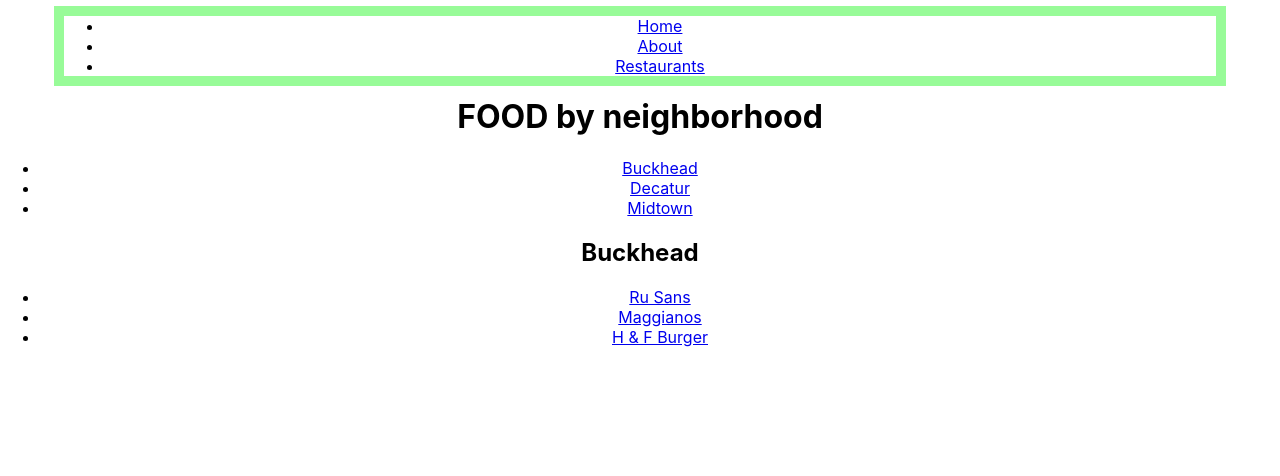
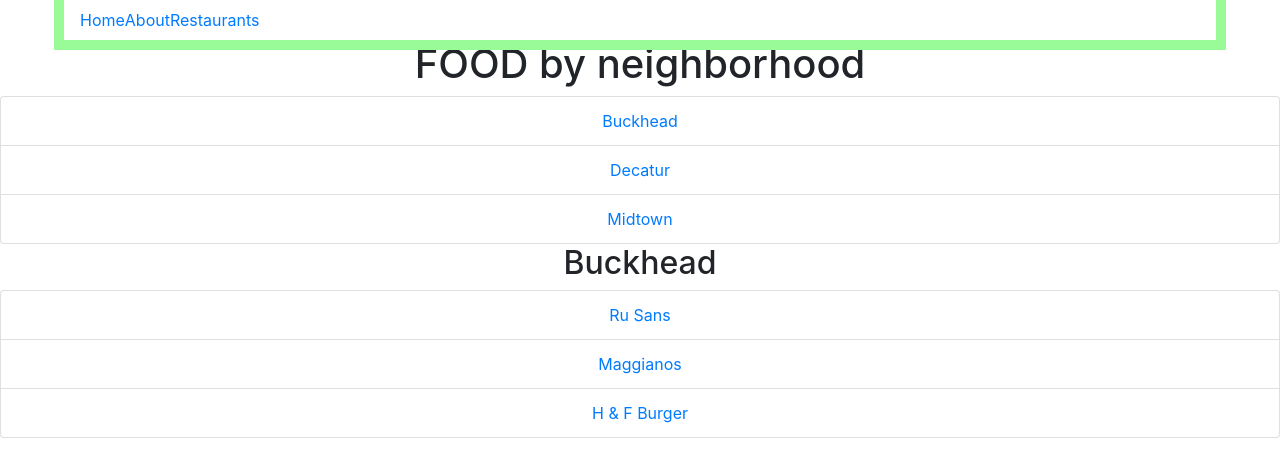
Before and after one commit to amelia678/restaurant-router, a React (Create React App) app: page /restaurants/Buckhead in a window 1280 px wide. Shown: the top 476 px of the page. Built offline with nearby package versions, Linux system fonts and the light colour scheme.

Commit message:
adds bootstrap styling

```diff
--- a/public/index.html
+++ b/public/index.html
@@ -20,6 +20,7 @@
       Learn how to configure a non-root public URL by running `npm run build`.
     -->
     <title>React App</title>
+    <link rel="stylesheet" href="https://stackpath.bootstrapcdn.com/bootstrap/4.1.3/css/bootstrap.min.css" integrity="sha384-MCw98/SFnGE8fJT3GXwEOngsV7Zt27NXFoaoApmYm81iuXoPkFOJwJ8ERdknLPMO" crossorigin="anonymous">
   </head>
   <body>
     <noscript>
--- a/src/NavBar.js
+++ b/src/NavBar.js
@@ -6,15 +6,12 @@
 const NavBar = (props) => {
     return (
         <div className="navbar">
-            <ul>
-              <li><Link to="/">Home</Link></li>
-              <li><Link to="/about">About</Link></li>
-              {/* <li><Link to="/restaurants">Restuarants</Link></li> */}
-            <li>
-            <Link to="/restaurants/">Restaurants</Link>
+            <ul className="nav">
+              <li className="nav-item"><Link to="/">Home</Link></li>
+              <br></br>
+              <li className="nav-item"><Link to="/about">About</Link></li>
 
-            </li>
-
+            <li className="nav-item"><Link to="/restaurants/">Restaurants</Link></li>
             </ul>
         </div>
     )
--- a/src/OneNeighbor.js
+++ b/src/OneNeighbor.js
@@ -6,23 +6,21 @@
     const allFood = props.neighbors;
     const neighborName = props.match.params.neighborhood;
     const neighborFood = allFood[neighborName];
-    console.log(neighborFood)
-    const neighborRestListItems= Object.keys(neighborFood).map(rest => {
+    // console.log(neighborFood)
+    const neighborRestListItems= Object.keys(neighborFood).map((rest, index) => {
         return(
-            <li>
+            <li className="list-group-item" key={index}>
             <Link to={`restaurants/${neighborName}/${rest}`}>{rest}</Link>
             </li>
         )
     })
     return (
-        // <h2>
-        //     {props.match.params.neighborhood}
-        // </h2>
+
         <div>
             <h2>
                 {neighborName}
             </h2>
-            <ul>
+            <ul className="list-group">
                 {neighborRestListItems}
             </ul>
         </div>
--- a/src/Restaurants.js
+++ b/src/Restaurants.js
@@ -2,9 +2,9 @@
 import {Link} from 'react-router-dom';
 
 const Neighborhoods = (props) => {
-    const neighborList = props.neighborList.map(neighborName => {
+    const neighborList = props.neighborList.map((neighborName, index) => {
         return (
-            <li>
+            <li className="list-group-item"key={index}>
                 <Link to={`/restaurants/${neighborName}`}>{neighborName}</Link>
             </li>
         )
@@ -14,7 +14,7 @@
             <h1>FOOD by neighborhood</h1>
 
 
-                <ul>
+                <ul className="list-group">
 
                     {neighborList}
                 </ul>
```
